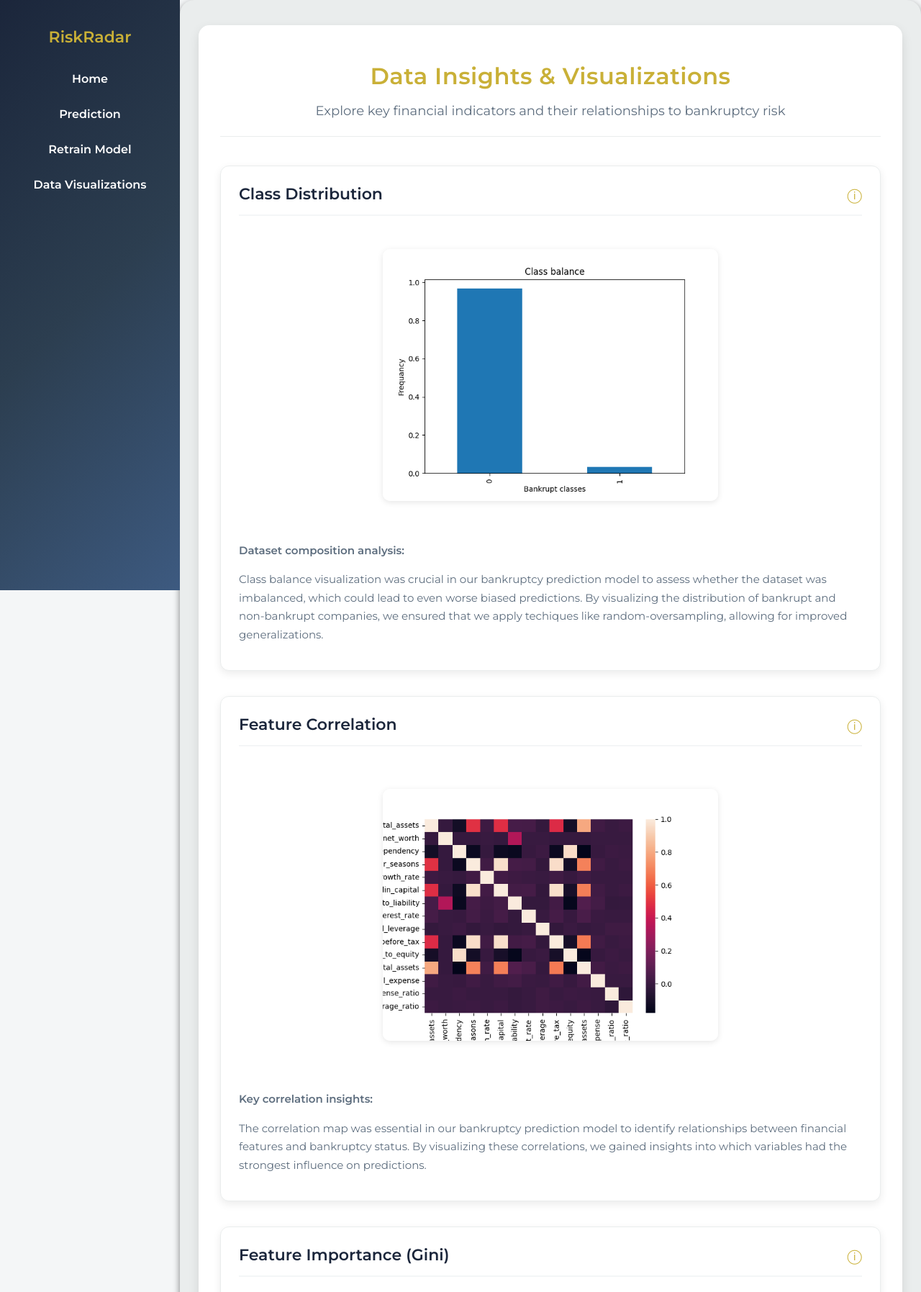
After one commit to Chrisos10/bankruptcy_pipeline, a Python web app: template src/Front_end/templates/visuals.html in a window 1280 px wide. The commit adds this page. Shown: the top 1795 px of the page at 72% size. Run offline with Jinja, Linux system fonts and the light colour scheme; the template is opened without the code that fills it, so the values that code supplies are empty.

Commit message:
visuals page

```diff
--- /dev/null
+++ b/src/Front_end/css/visuals.css
@@ -0,0 +1,246 @@
+/* Visualization Page Specific Styles - Optimized Layout */
+.visualization-container {
+    width: 90%;
+    max-width: 1400px;
+    margin: 30px auto;
+    background-color: #ffffff;
+    border-radius: 15px;
+    box-shadow: 0px 6px 15px rgba(0, 0, 0, 0.1);
+    padding: 30px;
+    transition: all 0.3s ease;
+}
+
+.visualization-container:hover {
+    box-shadow: 0px 8px 20px rgba(0, 0, 0, 0.15);
+}
+
+.visualization-header {
+    text-align: center;
+    margin-bottom: 40px;
+    padding-bottom: 20px;
+    border-bottom: 1px solid #EAEDED;
+}
+
+.visualization-header h1 {
+    color: #C9B037;
+    font-size: 32px;
+    margin-bottom: 15px;
+    font-weight: 600;
+    letter-spacing: 0.5px;
+}
+
+.visualization-header p {
+    color: #5D6D7E;
+    font-size: 18px;
+    line-height: 1.6;
+    max-width: 800px;
+    margin: 0 auto;
+}
+
+.visualization-grid {
+    display: grid;
+    grid-template-columns: repeat(auto-fit, minmax(550px, 1fr));
+    gap: 35px;
+    margin-top: 20px;
+}
+
+.visualization-card {
+    background-color: #ffffff;
+    border-radius: 12px;
+    box-shadow: 0px 4px 12px rgba(0, 0, 0, 0.08);
+    padding: 25px;
+    transition: all 0.3s cubic-bezier(0.25, 0.8, 0.25, 1);
+    border: 1px solid #EAEDED;
+    display: flex;
+    flex-direction: column;
+    min-height: 650px;
+}
+
+.visualization-card:hover {
+    transform: translateY(-8px);
+    box-shadow: 0px 8px 20px rgba(0, 0, 0, 0.15);
+    border-color: #C9B037;
+}
+
+.card-header {
+    display: flex;
+    justify-content: space-between;
+    align-items: center;
+    margin-bottom: 20px;
+    padding-bottom: 15px;
+    border-bottom: 2px solid #F4F6F7;
+}
+
+.card-header h2 {
+    color: #1B263B;
+    font-size: 22px;
+    margin: 0;
+    font-weight: 600;
+}
+
+.card-header .info-icon {
+    color: #C9B037;
+    cursor: help;
+    font-size: 20px;
+    transition: transform 0.2s ease;
+}
+
+.card-header .info-icon:hover {
+    transform: scale(1.1);
+}
+
+.visualization-image-container {
+    flex-grow: 1;
+    display: flex;
+    align-items: center;
+    justify-content: center;
+    margin-bottom: 15px;
+    min-height: 350px;
+    overflow: hidden;
+}
+
+.visualization-image {
+    max-width: 100%;
+    max-height: 350px;
+    width: auto;
+    height: auto;
+    border-radius: 10px;
+    box-shadow: 0px 2px 8px rgba(0, 0, 0, 0.1);
+    transition: transform 0.3s ease;
+    object-fit: contain;
+}
+
+.visualization-card:hover .visualization-image {
+    transform: scale(1.02);
+}
+
+.card-description {
+    margin-top: auto;
+    color: #5D6D7E;
+    font-size: 15px;
+    line-height: 1.7;
+}
+
+.card-description p {
+    margin-bottom: 12px;
+}
+
+
+.card-description li:before {
+    content: "•";
+    color: #C9B037;
+    font-weight: bold;
+    font-size: 18px;
+    position: absolute;
+    left: 0;
+    top: -1px;
+}
+
+.card-description strong {
+    color: #2C3E50;
+    font-weight: 600;
+}
+
+.tooltip {
+    position: relative;
+    display: inline-block;
+}
+
+.tooltip .tooltiptext {
+    visibility: hidden;
+    width: 240px;
+    background-color: #1B263B;
+    color: #fff;
+    text-align: center;
+    border-radius: 8px;
+    padding: 12px;
+    position: absolute;
+    z-index: 100;
+    bottom: 135%;
+    left: 50%;
+    transform: translateX(-50%);
+    opacity: 0;
+    transition: opacity 0.3s, visibility 0.3s;
+    font-size: 13px;
+    line-height: 1.5;
+    box-shadow: 0px 4px 12px rgba(0, 0, 0, 0.2);
+}
+
+.tooltip .tooltiptext::after {
+    content: "";
+    position: absolute;
+    top: 100%;
+    left: 50%;
+    margin-left: -5px;
+    border-width: 5px;
+    border-style: solid;
+    border-color: #1B263B transparent transparent transparent;
+}
+
+.tooltip:hover .tooltiptext {
+    visibility: visible;
+    opacity: 1;
+}
+
+/* Responsive Design */
+@media (max-width: 1200px) {
+    .visualization-grid {
+        grid-template-columns: repeat(auto-fit, minmax(500px, 1fr));
+    }
+}
+
+@media (max-width: 1024px) {
+    .visualization-grid {
+        grid-template-columns: 1fr;
+    }
+
+    .visualization-card {
+        min-height: auto;
+    }
+
+    .visualization-image-container {
+        min-height: 300px;
+    }
+}
+
+@media (max-width: 768px) {
+    .visualization-container {
+        width: 95%;
+        padding: 25px 20px;
+    }
+
+    .visualization-header h1 {
+        font-size: 28px;
+    }
+
+    .visualization-header p {
+        font-size: 16px;
+    }
+
+    .card-header h2 {
+        font-size: 20px;
+    }
+
+    .visualization-image-container {
+        min-height: 250px;
+    }
+}
+
+@media (max-width: 480px) {
+    .visualization-container {
+        width: 98%;
+        padding: 20px 15px;
+    }
+
+    .visualization-header h1 {
+        font-size: 24px;
+    }
+
+    .card-description {
+        font-size: 14px;
+    }
+
+    .visualization-image-container {
+        min-height: 200px;
+    }
+}
--- a/src/Front_end/templates/main.html
+++ b/src/Front_end/templates/main.html
@@ -14,7 +14,7 @@
             <li><a href="main.css">Home</a></li>
             <li><a href="predict.html">Prediction</a></li>
             <li><a href="retrain.html">Retrain Model</a></li>
-            <li><a href="visualizations.html">Data Visualizations</a></li>
+            <li><a href="visuals.html">Data Visualizations</a></li>
         </ul>
     </nav>
 
--- a/src/Front_end/templates/predict.html
+++ b/src/Front_end/templates/predict.html
@@ -15,7 +15,7 @@
             <li><a href="main.html">Home</a></li>
             <li><a href="predict.html">Prediction</a></li>
             <li><a href="retrain.html">Retrain Model</a></li>
-            <li><a href="visualizations.html">Data Visualizations</a></li>
+            <li><a href="visuals.html">Data Visualizations</a></li>
         </ul>
     </nav>
 
--- a/src/Front_end/templates/retrain.html
+++ b/src/Front_end/templates/retrain.html
@@ -14,7 +14,7 @@
             <li><a href="main.html">Home</a></li>
             <li><a href="predict.html">Prediction</a></li>
             <li><a href="retrain.html">Retrain Model</a></li>
-            <li><a href="visualizations.html">Data Visualizations</a></li>
+            <li><a href="visuals.html">Data Visualizations</a></li>
         </ul>
     </nav>
 
--- /dev/null
+++ b/src/Front_end/templates/visuals.html
@@ -0,0 +1,107 @@
+<!DOCTYPE html>
+<html lang="en">
+<head>
+    <meta charset="UTF-8">
+    <meta name="viewport" content="width=device-width, initial-scale=1.0">
+    <title>RiskRadar - Data Visualizations</title>
+    <link href="https://fonts.googleapis.com/css2?family=Montserrat:wght@400;600&display=swap" rel="stylesheet">
+    <link rel="stylesheet" href="/src/Front_end/css/main.css">
+    <link rel="stylesheet" href="/src/Front_end/css/visuals.css">
+</head>
+<body>
+    <nav>
+        <h2>RiskRadar</h2>
+        <ul>
+            <li><a href="main.css">Home</a></li>
+            <li><a href="predict.html">Prediction</a></li>
+            <li><a href="retrain.html">Retrain Model</a></li>
+            <li><a href="visuals.html">Data Visualizations</a></li>
+        </ul>
+    </nav>
+
+    <div class="content">
+        <div class="visualization-container">
+            <div class="visualization-header">
+                <h1>Data Insights & Visualizations</h1>
+                <p>Explore key financial indicators and their relationships to bankruptcy risk</p>
+            </div>
+
+            <div class="visualization-grid">
+                <!-- Class Balance -->
+                <div class="visualization-card">
+                    <div class="card-header">
+                        <h2>Class Distribution</h2>
+                        <div class="tooltip info-icon">
+                            ⓘ
+                            <span class="tooltiptext">Shows dataset balance between outcomes</span>
+                        </div>
+                    </div>
+                    <div class="visualization-image-container">
+                        <img src="/src/Front_end/images/class_balance.png" alt="Class Balance Chart" class="visualization-image">
+                    </div>
+                    <div class="card-description">
+                        <p><b>Dataset composition analysis:</b></p>
+                        <p>Class balance visualization was crucial in our bankruptcy prediction model to assess whether the dataset was imbalanced, which could lead to even worse biased predictions. By visualizing the distribution of bankrupt and non-bankrupt companies, we ensured that we apply techiques like random-oversampling, allowing for improved generalizations.</p>
+                    </div>
+                </div>
+
+                <!-- Correlation Matrix -->
+                <div class="visualization-card">
+                    <div class="card-header">
+                        <h2>Feature Correlation</h2>
+                        <div class="tooltip info-icon">
+                            ⓘ
+                            <span class="tooltiptext">Reveals relationships between financial metrics</span>
+                        </div>
+                    </div>
+                    <div class="visualization-image-container">
+                        <img src="/src/Front_end/images/correlation.png" alt="Correlation Matrix" class="visualization-image">
+                    </div>
+                    <div class="card-description">
+                        <p><b>Key correlation insights:</b></p>
+                        <p>The correlation map was essential in our bankruptcy prediction model to identify relationships between financial features and bankruptcy status. By visualizing these correlations, we gained insights into which variables had the strongest influence on predictions.</p>
+                    </div>
+                </div>
+
+                <!-- Primary Feature Importance Visualization -->
+                <div class="visualization-card">
+                    <div class="card-header">
+                        <h2>Feature Importance (Gini)</h2>
+                        <div class="tooltip info-icon">
+                            ⓘ
+                            <span class="tooltiptext">Measures how much each feature contributes to bankruptcy prediction accuracy</span>
+                        </div>
+                    </div>
+                    <div class="visualization-image-container">
+                        <img src="/src/Front_end/images/feature_importances.jpg" alt="Feature Importance Chart" class="visualization-image">
+                    </div>
+                    <div class="card-description">
+                        <p><b>The Gini Importance chart ranks financial indicators by their predictive power.</b></p>
+                        <p>Visualizing feature importances generate insights for understanding which financial metrics have the most impact on our bankruptcy prediction model. This helpes to focus on the most relevant variables, reduce noise, and enhancing the model’s interpretability and performance.</p>
+                    </div>
+                </div>
+
+                <!-- Alternative Feature Importance View -->
+                <div class="visualization-card">
+                    <div class="card-header">
+                        <h2>Feature Impact</h2>
+                        <div class="tooltip info-icon">
+                            ⓘ
+                            <span class="tooltiptext">Alternative perspective on feature contributions</span>
+                        </div>
+                    </div>
+                    <div class="visualization-image-container">
+                        <img src="/src/Front_end/images/feature_impacts.jpg" alt="Alternative Feature Importance View" class="visualization-image">
+                    </div>
+                    <div class="card-description">
+                        <p><b>This complementary view highlights:</b></p>
+                        <p>A graph showing how different features impact bankruptcy or no bankruptcy is essential for interpreting the model’s decision-making process. By visualizing feature distributions or their effects on predictions, we can identify key financial indicators that differentiate bankrupt and non-bankrupt companies, which can inform decisions on what to focus on to avoid bankruptcy.</p>
+                    </div>
+                </div>
+            </div>
+        </div>
+    </div>
+
+    <script src="/src/Front_end/js/visuals.js"></script>
+</body>
+</html>
```
Also changed, not shown: src/Front_end/js/visuals.js (added, +21 -0 lines), feature_impacts.png (deleted), feature_importances.png (deleted), src/Front_end/images/class_balance.png (renamed from class_balance.png), src/Front_end/images/correlation.png (renamed from correlation.png), src/Front_end/images/feature_impacts.jpg (added), src/Front_end/images/feature_importances.jpg (added).
